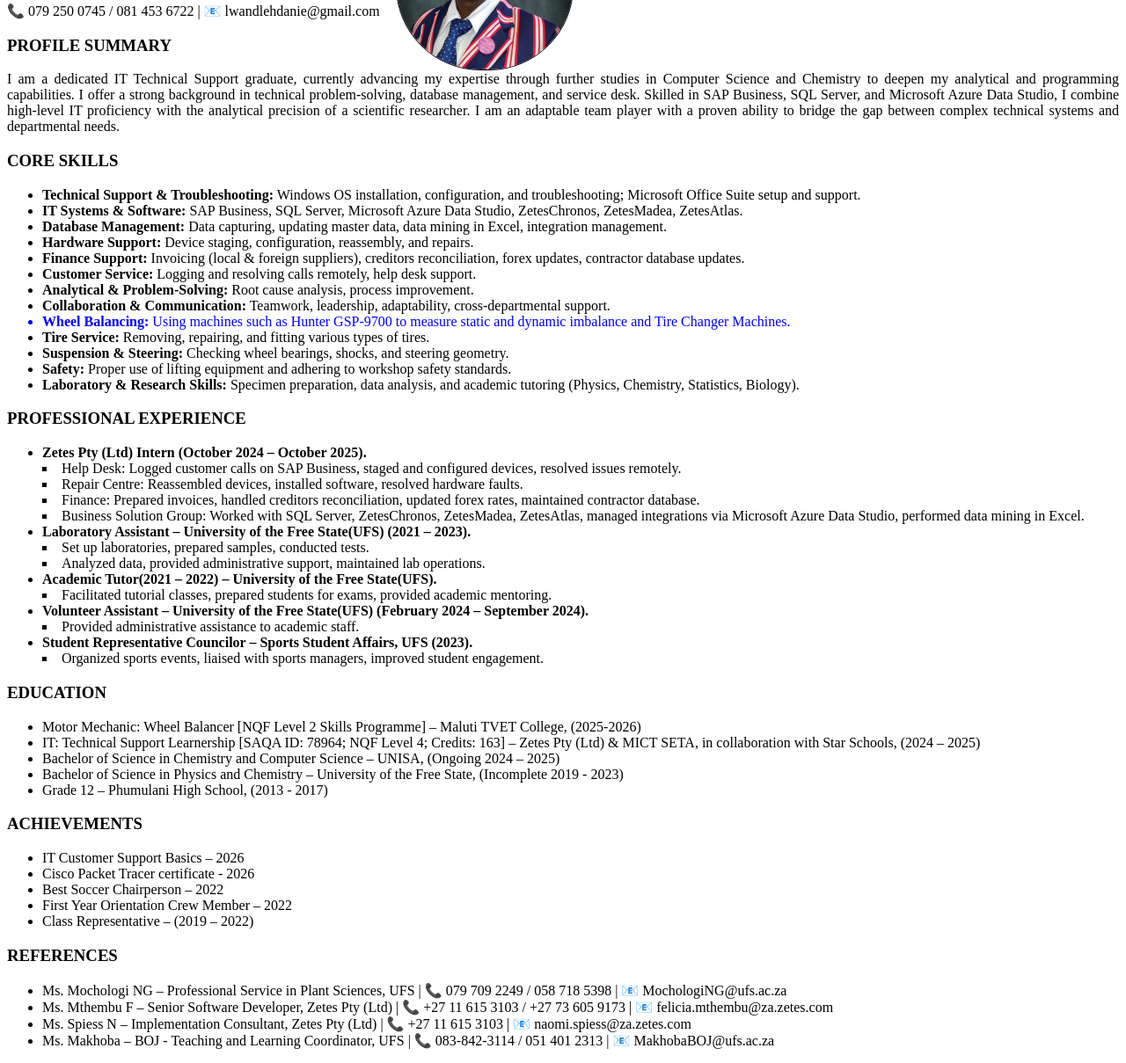
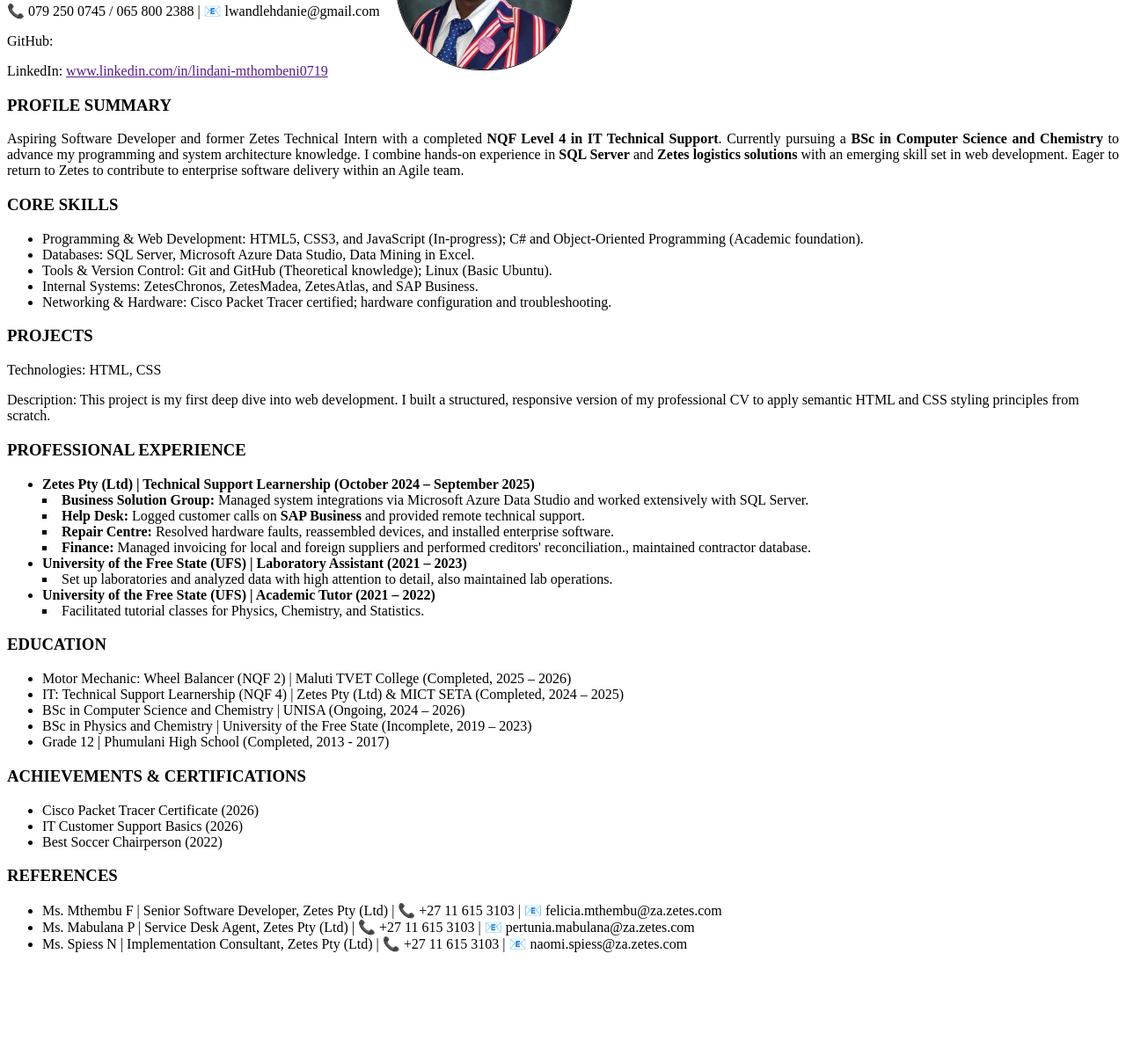
Before and after one commit to lwandledani-coder/linda-mthombeni-cv-project01, a plain HTML site: page myresume.html in a window 1280 px wide. Shown: the part 112-1321 px from the top of the page at 88% size. After the commit the page ends 1211 px from the top, so only its background shows below. Drawn offline with Linux system fonts and the light colour scheme.

Commit message:
Intern Application

```diff
--- a/myresume.html
+++ b/myresume.html
@@ -7,76 +7,83 @@
     <link rel="stylesheet" href="style.css">
 </head>
 <body>
+    <div>
         <h1>Lindani Clinton Mthombeni</h1>
         <img class="proPicture" src="Pro Pic.png" alt="Pro Picture">
         <p>📍 15 Rosemary Rd, Roseacre, Johannesburg South, 2197</p>
-    <p>📞 079 250 0745 / 081 453 6722 | 📧 lwandlehdanie@gmail.com</p>
+        <p>📞 079 250 0745 / 065 800 2388 | 📧 lwandlehdanie@gmail.com</p>
+        <p>GitHub: </p>
+        <p>LinkedIn: <a href= >www.linkedin.com/in/lindani-mthombeni0719</a> </p>
+    <!-- <p>LinkedIn: <a href="www.linkedin.com/in/lindani-mthombeni0719" target="_blank" rel="noopener">Visit my LinkedIn Profile</a> </p> -->
+    </div>
+
+    <div>
         <h3>PROFILE SUMMARY</h3>
-    <p class="adjustPS">I am a dedicated IT Technical Support graduate, currently advancing my expertise through further studies in Computer Science and Chemistry to deepen my analytical and programming capabilities. I offer a strong background in technical problem-solving, database management, and service desk. Skilled in SAP Business, SQL Server, and Microsoft Azure Data Studio, I combine high-level IT proficiency with the analytical precision of a scientific researcher. I am an adaptable team player with a proven ability to bridge the gap between complex technical systems and departmental needs.</p>
+        <p class="adjustPS">Aspiring Software Developer and former Zetes Technical Intern with a completed <strong>NQF Level 4 in IT Technical Support</strong>. Currently pursuing a <strong>BSc in Computer Science and Chemistry</strong> to advance my programming and system architecture knowledge. I combine hands-on experience in <strong>SQL Server</strong> and <strong>Zetes logistics solutions</strong>  with an emerging skill set in web development. Eager to return to Zetes to contribute to enterprise software delivery within an Agile team.</p>
+    </div>
 
+    <div>
         <h3>CORE SKILLS</h3>
         <ul>
-        <li><strong>Technical Support & Troubleshooting:</strong> Windows OS installation, configuration, and troubleshooting; Microsoft Office Suite setup and support.</li>
-        <li><strong>IT Systems & Software:</strong> SAP Business, SQL Server, Microsoft Azure Data Studio, ZetesChronos, ZetesMadea, ZetesAtlas.</li>
-        <li><strong>Database Management:</strong> Data capturing, updating master data, data mining in Excel, integration management.</li>
-        <li><strong>Hardware Support:</strong> Device staging, configuration, reassembly, and repairs.</li>
-        <li><strong>Finance Support:</strong> Invoicing (local & foreign suppliers), creditors reconciliation, forex updates, contractor database updates.</li>
-        <li><strong>Customer Service:</strong> Logging and resolving calls remotely, help desk support.</li>
-        <li><strong>Analytical & Problem-Solving:</strong> Root cause analysis, process improvement.</li>
-        <li><strong>Collaboration & Communication:</strong> Teamwork, leadership, adaptability, cross-departmental support.</li>
-        <li style="color: blue;"><strong>Wheel Balancing:</strong> Using machines such as Hunter GSP-9700 to measure static and dynamic imbalance and Tire Changer Machines.</li>
-        <li><strong>Tire Service:</strong> Removing, repairing, and fitting various types of tires.</li>
-        <li><strong>Suspension & Steering:</strong> Checking wheel bearings, shocks, and steering geometry.</li>
-        <li><strong>Safety:</strong> Proper use of lifting equipment and adhering to workshop safety standards.</li>
-        <li><strong>Laboratory & Research Skills:</strong> Specimen preparation, data analysis, and academic tutoring (Physics, Chemistry, Statistics, Biology).</li>
+            <li>Programming & Web Development: HTML5, CSS3, and JavaScript (In-progress); C# and Object-Oriented Programming (Academic foundation).</li>
+            <li>Databases: SQL Server, Microsoft Azure Data Studio, Data Mining in Excel.</li>
+            <li>Tools & Version Control: Git and GitHub (Theoretical knowledge); Linux (Basic Ubuntu).</li>
+            <li>Internal Systems: ZetesChronos, ZetesMadea, ZetesAtlas, and SAP Business.</li>
+            <li>Networking & Hardware: Cisco Packet Tracer certified; hardware configuration and troubleshooting.</li>
         </ul>
+    </div>
+
+    <div>
+        <h3>PROJECTS</h3>
+        <p>Technologies: HTML, CSS</p>
+        <p>Description: This project is my first deep dive into web development. I built a structured, responsive version of my professional CV to apply semantic HTML and CSS styling principles from scratch.</p>
+    </div>
+
+    <div>
         <h3>PROFESSIONAL EXPERIENCE</h3>
         <ul>
-        <li><strong>Zetes Pty (Ltd) Intern (October 2024 – October 2025).</strong>
-            <li class="squareButton">Help Desk: Logged customer calls on SAP Business, staged and configured devices, resolved issues remotely.</li>
-            <li class="squareButton">Repair Centre: Reassembled devices, installed software, resolved hardware faults.</li>
-            <li class="squareButton">Finance: Prepared invoices, handled creditors reconciliation, updated forex rates, maintained contractor database.</li>
-            <li class="squareButton">Business Solution Group: Worked with SQL Server, ZetesChronos, ZetesMadea, ZetesAtlas, managed integrations via Microsoft Azure Data Studio, performed data mining in Excel.</li>
+            <li><strong>Zetes Pty (Ltd) | Technical Support Learnership (October 2024 – September 2025)</strong>
+                <li class="squareButton"><strong>Business Solution Group:</strong> Managed system integrations via Microsoft Azure Data Studio and worked extensively with SQL Server.</li>
+                <li class="squareButton"><strong>Help Desk:</strong> Logged customer calls on <strong>SAP Business</strong> and provided remote technical support.</li>
+                <li class="squareButton"><strong>Repair Centre:</strong> Resolved hardware faults, reassembled devices, and installed enterprise software.</li>
+                <li class="squareButton"><strong>Finance:</strong> Managed invoicing for local and foreign suppliers and performed creditors' reconciliation., maintained contractor database.</li>
             </li>
-        <li><strong>Laboratory Assistant – University of the Free State(UFS) (2021 – 2023).</strong>
-            <li class="squareButton">Set up laboratories, prepared samples, conducted tests.</li>
-            <li class="squareButton">Analyzed data, provided administrative support, maintained lab operations.</li>
+            <li><strong>University of the Free State (UFS) | Laboratory Assistant (2021 – 2023)</strong>
+                <li class="squareButton">Set up laboratories and analyzed data with high attention to detail, also maintained lab operations.</li>
             </li>
-        <li><strong>Academic Tutor(2021 – 2022) – University of the Free State(UFS).</strong>
-            <li class="squareButton">Facilitated tutorial classes, prepared students for exams, provided academic mentoring.</li>
-        </li>
-        <li><strong>Volunteer Assistant – University of the Free State(UFS) (February 2024 – September 2024).</strong>
-            <li class="squareButton">Provided administrative assistance to academic staff.</li>
-        </li>
-        <li><strong>Student Representative Councilor – Sports Student Affairs, UFS (2023).</strong>
-            <li class="squareButton">Organized sports events, liaised with sports managers, improved student engagement.</li>
+            <li><strong>University of the Free State (UFS) | Academic Tutor (2021 – 2022)</strong>
+                <li class="squareButton">Facilitated tutorial classes for Physics, Chemistry, and Statistics.</li>
             </li>
         </ul>
+    </div>
 
+    <div>
         <h3>EDUCATION</h3>
         <ul>
-        <li>Motor Mechanic: Wheel Balancer [NQF Level 2 Skills Programme] – Maluti TVET College, (2025-2026)</li>
-        <li>IT: Technical Support Learnership [SAQA ID: 78964; NQF Level 4; Credits: 163] – Zetes Pty (Ltd) & MICT SETA, in collaboration with Star Schools, (2024 – 2025)</li>
-        <li>Bachelor of Science in Chemistry and Computer Science – UNISA, (Ongoing 2024 – 2025)</li>
-        <li>Bachelor of Science in Physics and Chemistry – University of the Free State, (Incomplete 2019 - 2023)</li>
-        <li>Grade 12 – Phumulani High School, (2013 - 2017)</li>
+            <li>Motor Mechanic: Wheel Balancer (NQF 2) | Maluti TVET College (Completed, 2025 – 2026)</li>
+            <li>IT: Technical Support Learnership (NQF 4) | Zetes Pty (Ltd) & MICT SETA (Completed, 2024 – 2025)</li>
+            <li>BSc in Computer Science and Chemistry | UNISA (Ongoing, 2024 – 2026)</li>
+            <li>BSc in Physics and Chemistry | University of the Free State (Incomplete, 2019 – 2023)</li>
+            <li>Grade 12 | Phumulani High School (Completed, 2013 - 2017)</li>
         </ul>
+    </div>
 
-    <h3>ACHIEVEMENTS</h3>
+    <div>
+        <h3>ACHIEVEMENTS & CERTIFICATIONS</h3>
         <ul>
-        <li>IT Customer Support Basics – 2026</li>
-        <li>Cisco Packet Tracer certificate - 2026</li>
-        <li>Best Soccer Chairperson – 2022</li>
-        <li>First Year Orientation Crew Member – 2022</li>
-        <li>Class Representative  – (2019 – 2022)</li>
+            <li>Cisco Packet Tracer Certificate (2026)</li>
+            <li>IT Customer Support Basics (2026)</li>
+            <li>Best Soccer Chairperson (2022)</li>
         </ul>
+    </div>
 
+    <div>
         <h3>REFERENCES</h3>
         <ul>
-        <li>Ms. Mochologi NG – Professional Service in Plant Sciences, UFS | 📞 079 709 2249 / 058 718 5398 | 📧 MochologiNG@ufs.ac.za</li>
-        <li>Ms. Mthembu F – Senior Software Developer, Zetes Pty (Ltd) | 📞 +27 11 615 3103 / +27 73 605 9173 | 📧 felicia.mthembu@za.zetes.com</li>
-        <li>Ms. Spiess N – Implementation Consultant, Zetes Pty (Ltd) | 📞 +27 11 615 3103 | 📧 naomi.spiess@za.zetes.com</li>
-        <li>Ms. Makhoba – BOJ - Teaching and Learning Coordinator, UFS | 📞 083-842-3114 / 051 401 2313 | 📧 MakhobaBOJ@ufs.ac.za</li>
+            <li>Ms. Mthembu F | Senior Software Developer, Zetes Pty (Ltd) | 📞 +27 11 615 3103 | 📧 felicia.mthembu@za.zetes.com</li>
+            <li>Ms. Mabulana P | Service Desk Agent, Zetes Pty (Ltd) | 📞 +27 11 615 3103 | 📧 pertunia.mabulana@za.zetes.com</li>
+            <li>Ms. Spiess N | Implementation Consultant, Zetes Pty (Ltd) | 📞 +27 11 615 3103 | 📧 naomi.spiess@za.zetes.com</li>
         </ul>
+    </div>
 </body>
 </html>
```
Lines whose indentation alone changed are shown as unchanged.
